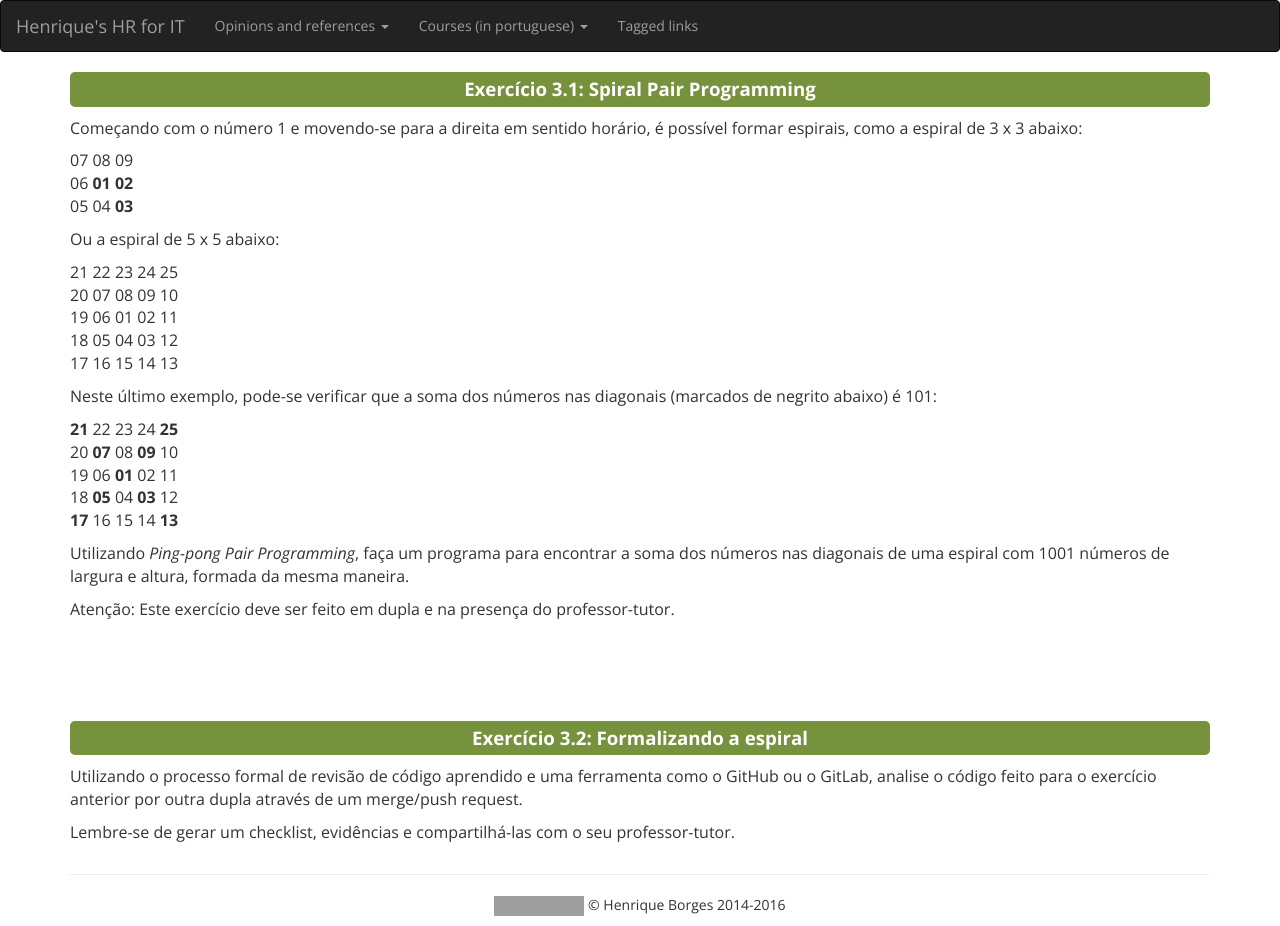
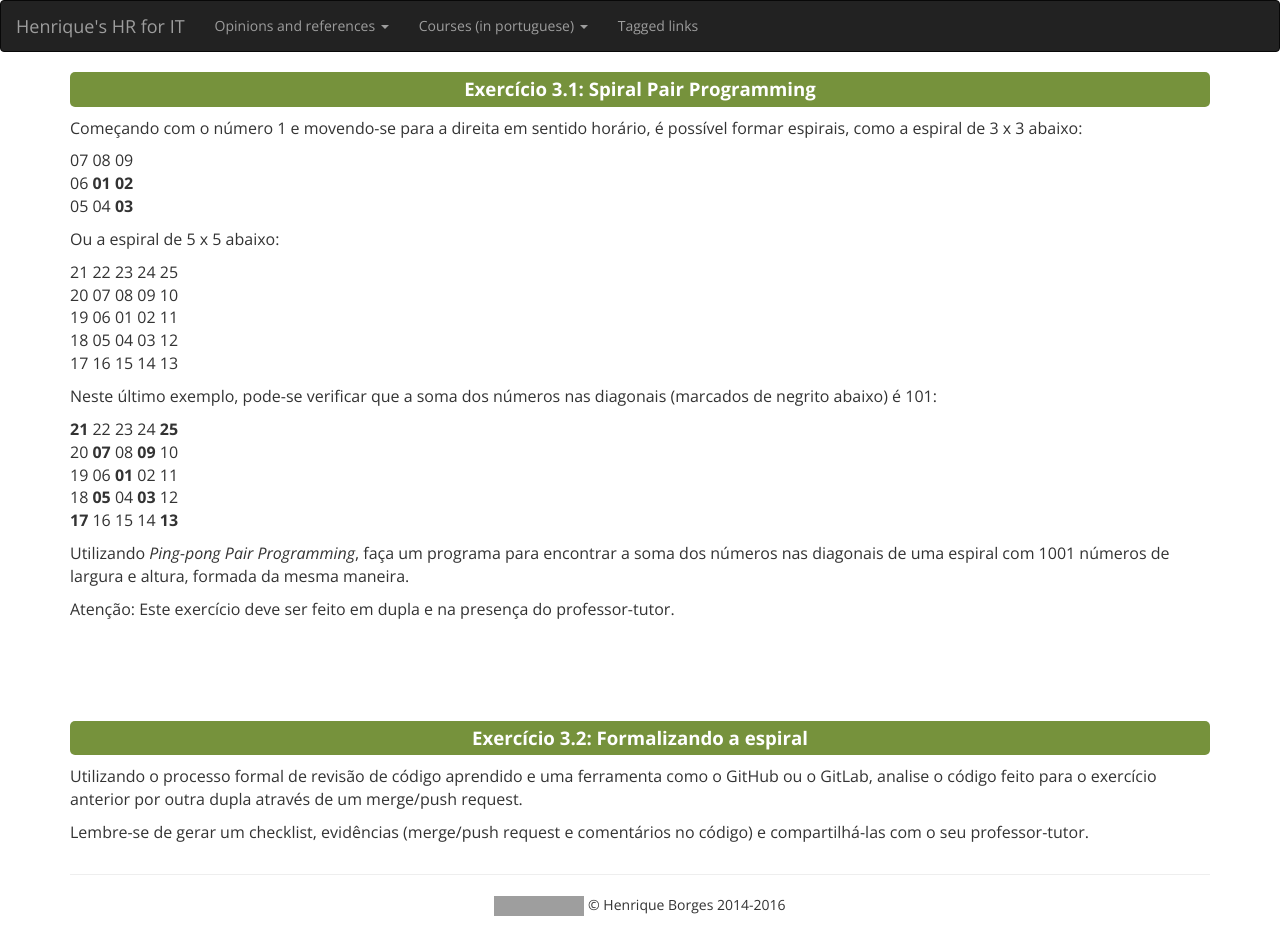
Before and after one commit to Hbas/hbas.github.io, a Jekyll site: the page built from courses/codigolimpo/exercises3.md, in a window 1280 px wide. Built offline with Jekyll 4.4.1, drawn with Linux system fonts in a browser that asks for light colours; nearby versions of some CDN libraries; grey boxes are pictures that could not be loaded.

Commit message:
Chapter 3

```diff
--- a/courses/codigolimpo/exercises3.md
+++ b/courses/codigolimpo/exercises3.md
@@ -34,4 +34,4 @@ Atenção: Este exercício deve ser feito em dupla e na presença do professor-t
 
 Utilizando o processo formal de revisão de código aprendido e uma ferramenta como o GitHub ou o GitLab, analise o código feito para o exercício anterior por outra dupla através de um merge/push request.
 
-Lembre-se de gerar um checklist, evidências e compartilhá-las com o seu professor-tutor.
+Lembre-se de gerar um checklist, evidências (merge/push request e comentários no código) e compartilhá-las com o seu professor-tutor.
```
